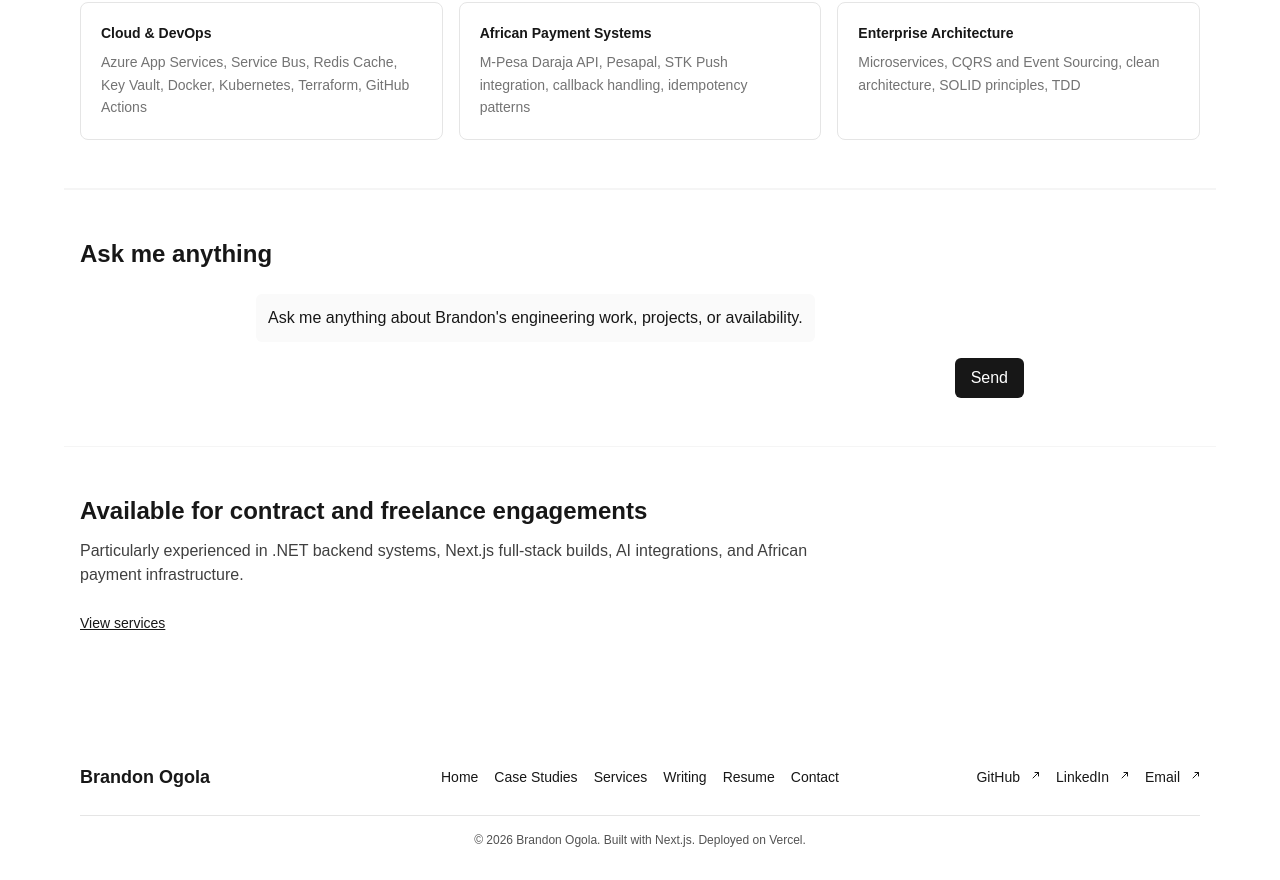
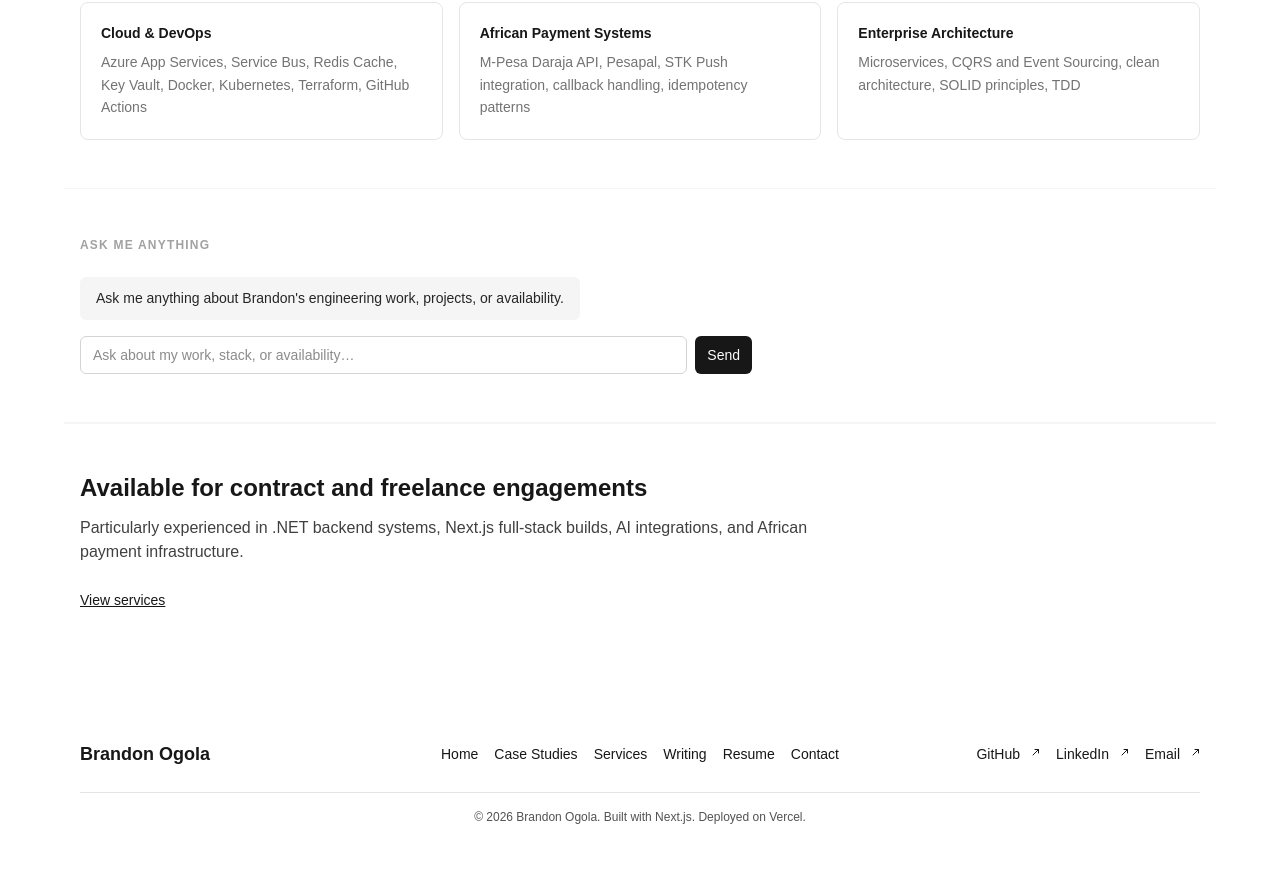
Before and after one commit to edogola4/brandon-ogola-platform, a Next.js app: page / in a window 1280 px wide. Shown: the part 1025-1905 px from the top of the page. After the commit the page ends 1882 px from the top, so only its background shows below. Built offline with nearby package versions, Linux system fonts and the light colour scheme.

Commit message:
fix: AIAssistant section ownership, message ids, input border, bubble styles, typing indicator

```diff
--- a/src/app/page.tsx
+++ b/src/app/page.tsx
@@ -41,10 +41,7 @@ export default function Page() {
       <GitHubActivity />
 
       {/* Issue #18 — AI assistant */}
-      <section className="max-w-6xl mx-auto px-4 py-12 border-t border-neutral-100">
-        <h2 className="text-2xl font-semibold mb-6">Ask me anything</h2>
-        <AIAssistant />
-      </section>
+      <AIAssistant />
 
       <AvailabilityCTA />
     </>
--- a/src/components/marketing/AIAssistant.tsx
+++ b/src/components/marketing/AIAssistant.tsx
@@ -4,12 +4,15 @@ import React from 'react'
 import { Button } from '../ui'
 
 type Role = 'user' | 'assistant'
+type ChatMessage = { id: string; role: Role; content: string }
 
-type ChatMessage = { role: Role; content: string }
+function makeId() {
+  return Math.random().toString(36).slice(2)
+}
 
 export default function AIAssistant() {
   const [messages, setMessages] = React.useState<ChatMessage[]>([
-    { role: 'assistant', content: "Ask me anything about Brandon's engineering work, projects, or availability." },
+    { id: 'init', role: 'assistant', content: "Ask me anything about Brandon's engineering work, projects, or availability." },
   ])
   const [input, setInput] = React.useState('')
   const [isLoading, setIsLoading] = React.useState(false)
@@ -25,37 +28,41 @@ export default function AIAssistant() {
 
   async function handleSubmit(e?: React.FormEvent) {
     e?.preventDefault()
-    if (!input.trim()) return
-    if (isLoading || sessionLimitReached) return
+    if (!input.trim() || isLoading || sessionLimitReached) return
 
-    const userMessage: ChatMessage = { role: 'user', content: input.trim() }
-    setMessages((m) => [...m, userMessage])
+    const userMessage: ChatMessage = { id: makeId(), role: 'user', content: input.trim() }
+    const placeholderId = makeId()
+    setMessages((m) => [...m, userMessage, { id: placeholderId, role: 'assistant', content: '' }])
     setInput('')
     setIsLoading(true)
-
-    // Add placeholder assistant message
-    setMessages((m) => [...m, { role: 'assistant', content: '' }])
 
     try {
       const res = await fetch('/api/ai', {
         method: 'POST',
         headers: { 'Content-Type': 'application/json' },
-        body: JSON.stringify({ messages: [...messages, userMessage], sessionId: sessionIdRef.current }),
+        body: JSON.stringify({
+          messages: [...messages, userMessage].map(({ role, content }) => ({ role, content })),
+          sessionId: sessionIdRef.current,
+        }),
       })
 
       if (res.status === 429) {
-        const json = await res.json()
-        setMessages((m) => [...m, { role: 'assistant', content: json?.error ?? 'Rate limit exceeded' }])
+        const json = await res.json() as { error?: string }
+        setMessages((m) => m.map((msg) =>
+          msg.id === placeholderId
+            ? { ...msg, content: json.error ?? 'Rate limit reached. Try again later.' }
+            : msg
+        ))
         setIsLoading(false)
         return
       }
 
       if (!res.body) {
-        setMessages((m) => {
-          const copy = [...m]
-          copy[copy.length - 1] = { role: 'assistant', content: "I'm having trouble responding right now. Please email edogola4@gmail.com directly." }
-          return copy
-        })
+        setMessages((m) => m.map((msg) =>
+          msg.id === placeholderId
+            ? { ...msg, content: "I'm having trouble responding right now. Email edogola4@gmail.com directly." }
+            : msg
+        ))
         setIsLoading(false)
         return
       }
@@ -63,59 +70,102 @@ export default function AIAssistant() {
       const reader = res.body.getReader()
       const decoder = new TextDecoder()
       let done = false
-      let accumulated = ''
 
       while (!done) {
         const { value, done: readerDone } = await reader.read()
         if (value) {
           const chunk = decoder.decode(value)
-          accumulated += chunk
-          // update last assistant message
-          setMessages((m) => {
-            const copy = [...m]
-            copy[copy.length - 1] = { role: 'assistant', content: (copy[copy.length - 1]?.content ?? '') + chunk }
-            return copy
-          })
+          setMessages((m) => m.map((msg) =>
+            msg.id === placeholderId
+              ? { ...msg, content: msg.content + chunk }
+              : msg
+          ))
         }
         done = readerDone
       }
 
-      setIsLoading(false)
       setSessionMessageCount((c) => c + 1)
-    } catch (err) {
-      setMessages((m) => {
-        const copy = [...m]
-        copy[copy.length - 1] = { role: 'assistant', content: "I'm having trouble responding right now. Please email edogola4@gmail.com directly." }
-        return copy
-      })
+    } catch {
+      setMessages((m) => m.map((msg) =>
+        msg.id === placeholderId
+          ? { ...msg, content: "I'm having trouble responding right now. Email edogola4@gmail.com directly." }
+          : msg
+      ))
+    } finally {
       setIsLoading(false)
     }
   }
 
   return (
-    <section aria-label="AI assistant" className="max-w-3xl mx-auto">
-      <div role="log" aria-live="polite" aria-label="AI assistant conversation" className="space-y-4">
-        {messages.map((m, i) => (
-          <div key={i} className={`flex ${m.role === 'user' ? 'justify-end' : 'justify-start'}`}>
-            <div className={`rounded-md p-3 ${m.role === 'user' ? 'bg-neutral-100' : 'bg-neutral-50 font-mono'}`}>
-              <div>{m.content}</div>
+    <section
+      aria-labelledby="ai-heading"
+      className="max-w-6xl mx-auto px-4 py-12 border-b border-neutral-100"
+    >
+      <h2
+        id="ai-heading"
+        className="text-xs font-semibold uppercase tracking-widest text-neutral-400 mb-6"
+      >
+        Ask me anything
+      </h2>
+
+      <div className="max-w-2xl">
+        <div
+          role="log"
+          aria-live="polite"
+          aria-label="Conversation with AI assistant"
+          className="space-y-3"
+        >
+          {messages.map((m) => (
+            <div
+              key={m.id}
+              className={`flex ${
+                m.role === 'user' ? 'justify-end' : 'justify-start'
+              }`}
+            >
+              <div
+                className={`rounded-md px-4 py-2.5 text-sm max-w-prose leading-relaxed ${
+                  m.role === 'user'
+                    ? 'bg-neutral-900 text-white'
+                    : 'bg-neutral-100 text-neutral-800'
+                }`}
+              >
+                {m.content}
+                {m.content === '' && isLoading && (
+                  <span className="inline-flex gap-1 ml-1" aria-label="Thinking">
+                    <span className="w-1 h-1 rounded-full bg-neutral-400 animate-bounce [animation-delay:0ms]" />
+                    <span className="w-1 h-1 rounded-full bg-neutral-400 animate-bounce [animation-delay:150ms]" />
+                    <span className="w-1 h-1 rounded-full bg-neutral-400 animate-bounce [animation-delay:300ms]" />
+                  </span>
+                )}
               </div>
             </div>
           ))}
           <div ref={bottomRef} />
         </div>
 
-      <form onSubmit={handleSubmit} className="mt-4 flex gap-2 items-center">
+        <form onSubmit={handleSubmit} className="mt-4 flex gap-2">
           <label htmlFor="ai-input" className="sr-only">Message</label>
-        <input id="ai-input" value={input} onChange={(e) => setInput(e.target.value)} disabled={isLoading || sessionLimitReached} className="flex-1 rounded-md border-neutral-200" />
-        <Button type="submit" variant="primary" loading={isLoading} aria-label="Send message">
+          <input
+            id="ai-input"
+            value={input}
+            onChange={(e) => setInput(e.target.value)}
+            disabled={isLoading || sessionLimitReached}
+            placeholder="Ask about my work, stack, or availability…"
+            className="flex-1 rounded-md border border-neutral-300 bg-white px-3 py-2 text-sm focus:outline-none focus:ring-2 focus:ring-neutral-900 focus:border-transparent disabled:opacity-50"
+          />
+          <Button type="submit" variant="primary" size="sm" loading={isLoading}>
             Send
           </Button>
         </form>
 
         {sessionLimitReached && (
-        <p className="mt-2">You've reached the session limit. Email edogola4@gmail.com for direct contact.</p>
+          <p className="mt-3 text-xs text-neutral-500">
+            Session limit reached.{' '}
+            <a href="mailto:edogola4@gmail.com" className="underline">Email directly</a>{' '}
+            for further questions.
+          </p>
         )}
+      </div>
     </section>
   )
 }
```
Lines whose indentation alone changed are shown as unchanged.
